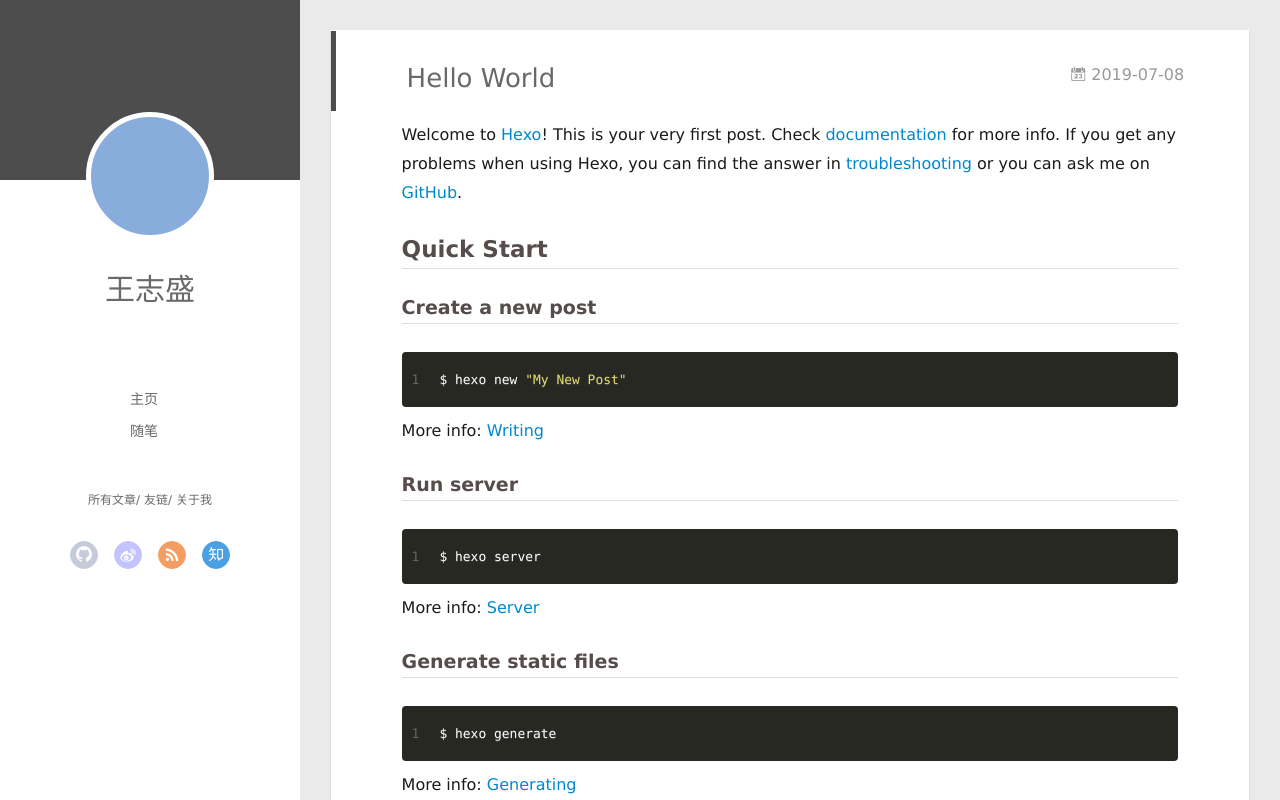
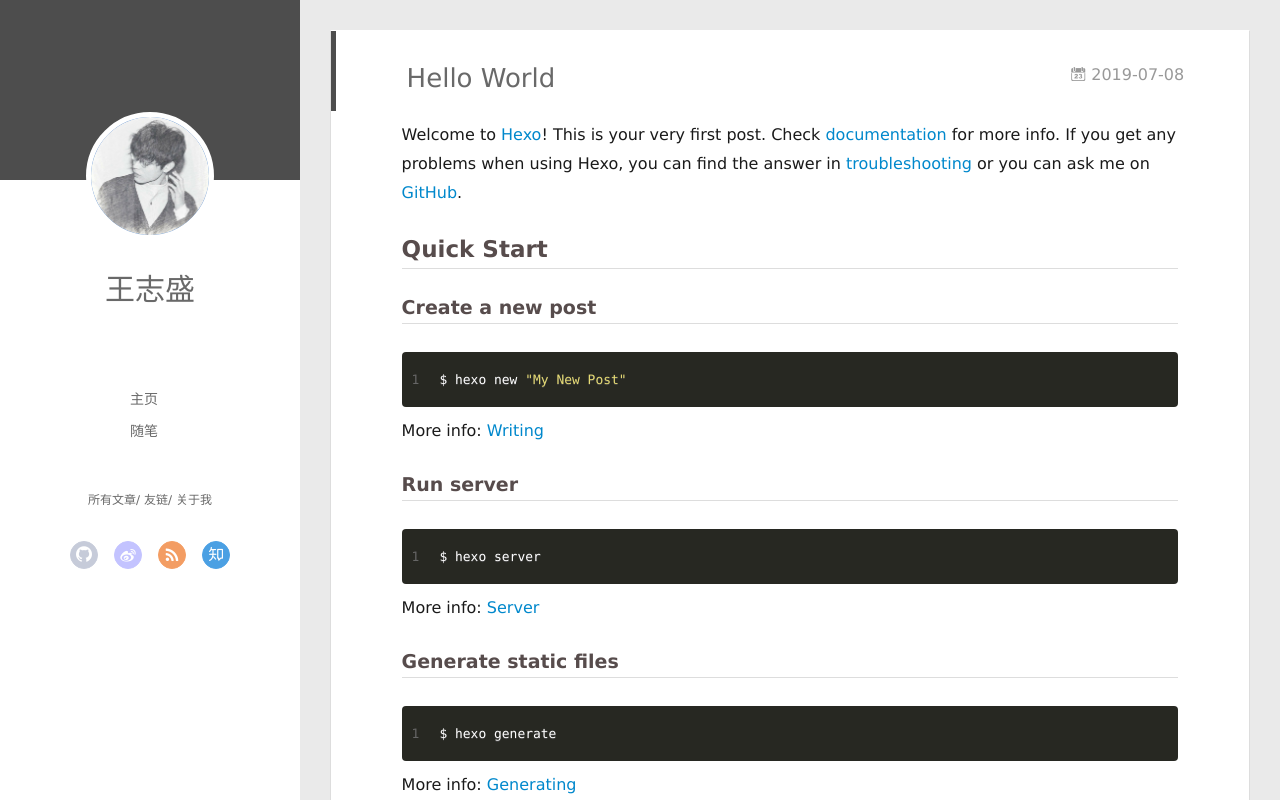
Before and after one commit to Agens-wzs/Agens-wzs.github.io, a plain HTML site: page 2019/07/08/hello-world/index.html in a window 1280 px wide. Drawn offline with Linux system fonts and the light colour scheme.

Commit message:
Site updated: 2019-07-09 09:45:18

```diff
--- a/2019/07/08/hello-world/index.html
+++ b/2019/07/08/hello-world/index.html
@@ -47,7 +47,7 @@
 <div class="intrude-less">
 	<header id="header" class="inner">
 		<a href="/" class="profilepic">
-			<img src="" class="js-avatar">
+			<img src="/assets/head_portrait.jpg" class="js-avatar">
 		</a>
 		<hgroup>
 		  <h1 class="header-author"><a href="/">王志盛</a></h1>
@@ -105,7 +105,7 @@
 	<div class="intrude-less">
 		<header id="header" class="inner">
 			<div class="profilepic">
-				<img src="" class="js-avatar">
+				<img src="/assets/head_portrait.jpg" class="js-avatar">
 			</div>
 			<hgroup>
 			  <h1 class="header-author js-header-author">王志盛</h1>
```
Also changed, not shown: archives/2019/07/index.html (+2 -2 lines), archives/2019/index.html (+2 -2 lines), archives/index.html (+2 -2 lines), index.html (+2 -2 lines), assets/head_portrait.jpg (added).
